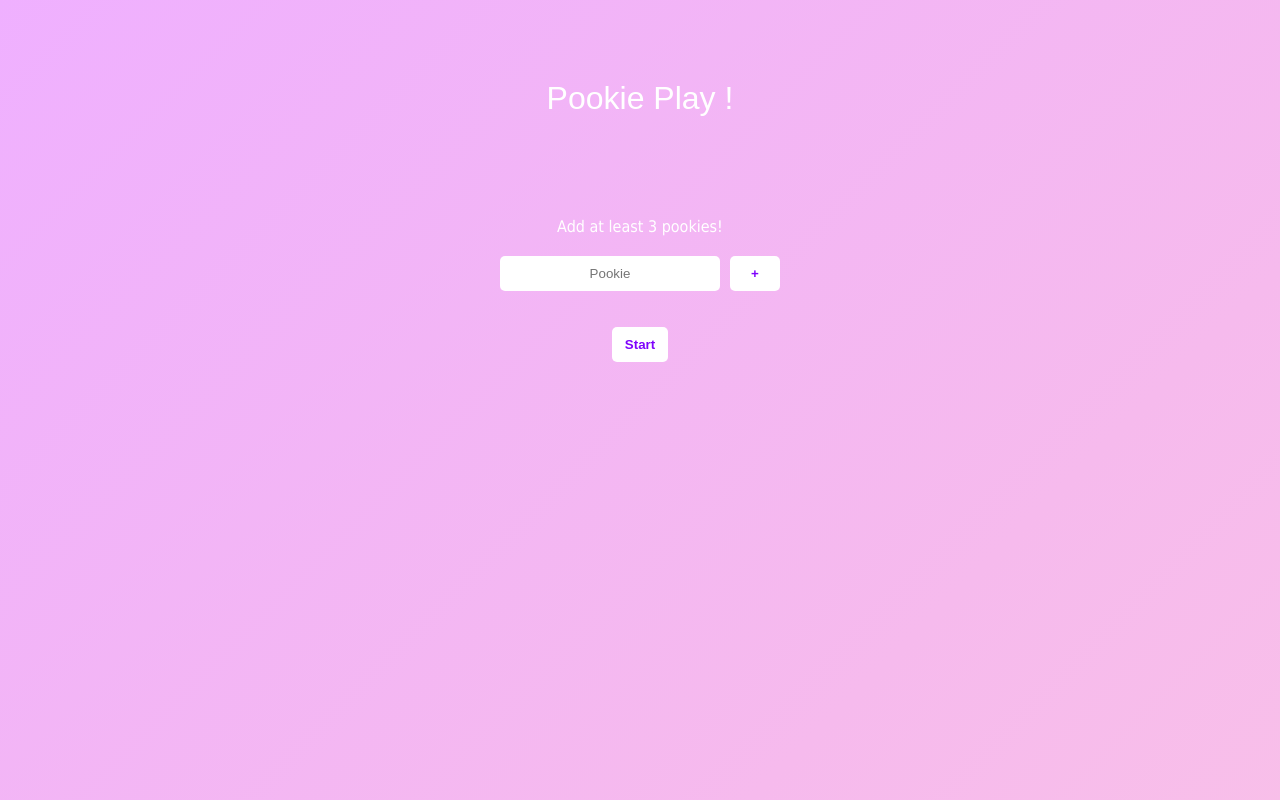
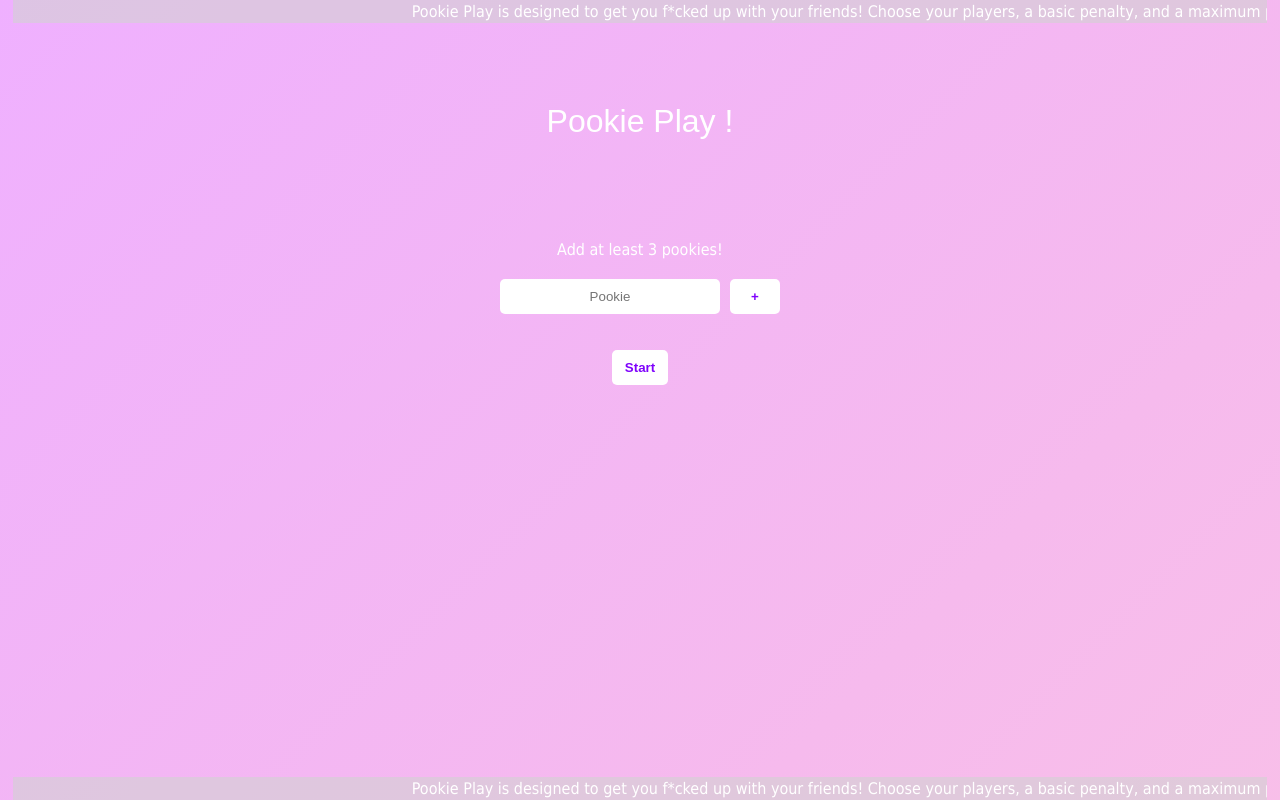
Before and after one commit to gurish165/drunk-deck, a React (Create React App) app: page /home in a window 1280 px wide. Built offline with nearby package versions, Linux system fonts and the light colour scheme; the HTML template or start-up script is replaced by a standard one; a web font is replaced by a local one.

Commit message:
added banners

```diff
--- /dev/null
+++ b/src/components/Banner.js
@@ -0,0 +1,18 @@
+function Banner({ bottom }) {
+    const outerSectionStyles = bottom ? {
+        position: 'absolute',
+        bottom: '0px'
+    } : {};
+
+    return (
+        <section class="banner-outer-section" style={outerSectionStyles}>
+            <div class="banner-wrapper-div">
+                <section class="banner-message">
+                    Pookie Play is designed to get you f*cked up with your friends! Choose your players, a basic penalty, and a maximum penalty. Good luck and keep some Liquid IV on hand 😘
+                </section>
+            </div>
+        </section>
+    );
+}
+
+export default Banner;
--- a/src/css/Home.css
+++ b/src/css/Home.css
@@ -134,3 +134,33 @@
     flex-direction: row;
     margin-bottom: 20px;
 }
+
+.banner-outer-section{
+    background-color: rgba(211, 211, 211, 0.6);
+    color: white;
+    overflow-x: hidden;
+}
+.banner-wrapper-div{
+    display:flex;
+    flex-wrap: nowrap;
+    white-space: nowrap;
+    min-width: 30%;
+}
+@keyframes slide-left {
+    from {
+    -webkit-transform: translateX(70%);
+            transform: translateX(70%);
+    }
+    to {
+    -webkit-transform: translateX(-70%);
+            transform: translateX(-70%);
+    }
+}
+.banner-message{
+    padding: 2px;
+    display : flex;
+    flex-shrink: 0;
+    /* height: 50px; */
+    align-items: center;
+    animation: slide-left 20s linear infinite;
+}
--- a/src/pages/Home.js
+++ b/src/pages/Home.js
@@ -1,6 +1,7 @@
 import { useContext, useEffect } from 'react';
 import { useNavigate } from 'react-router-dom';
 import PlayerList from '../components/PlayerList';
+import Banner from '../components/Banner';
 import PlayersContext from '../contexts/PlayersContext';
 import '../css/Home.css';
 
@@ -62,9 +63,9 @@ function Home() {
             history('/play');
         }
     };
-
     return (
         <div className="home-container">
+            <Banner bottom={false}/>
             <div className='home-header'>
                 Pookie Play !
             </div>
@@ -75,6 +76,7 @@ function Home() {
                 <PlayerList players={players} addPlayer={addPlayer} removePlayer={removePlayer} />
                 <button className="start-btn" onClick={startGame}>Start</button>
             </div>
+            <Banner bottom={true}/>
         </div>
     );
 
```
